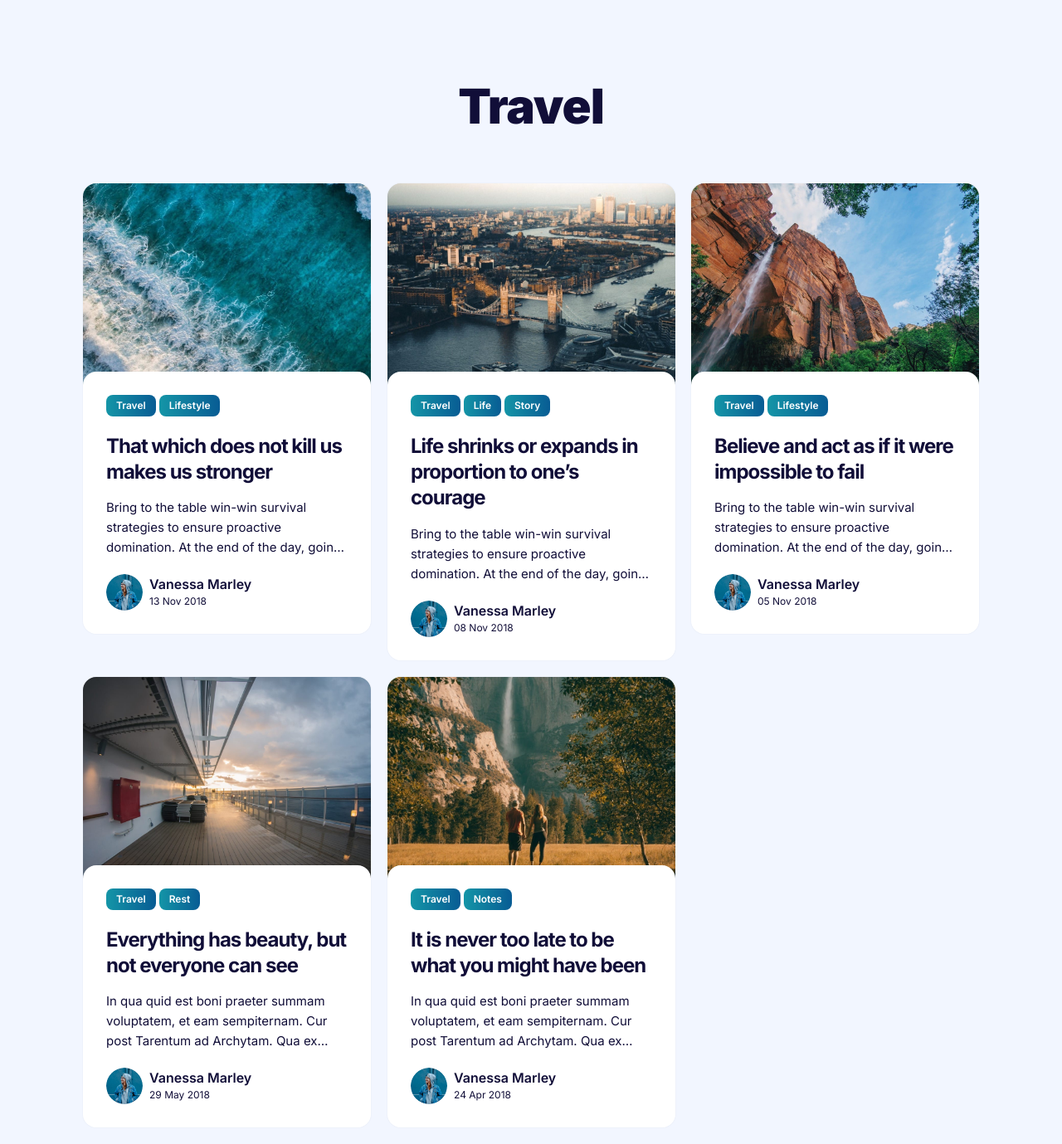
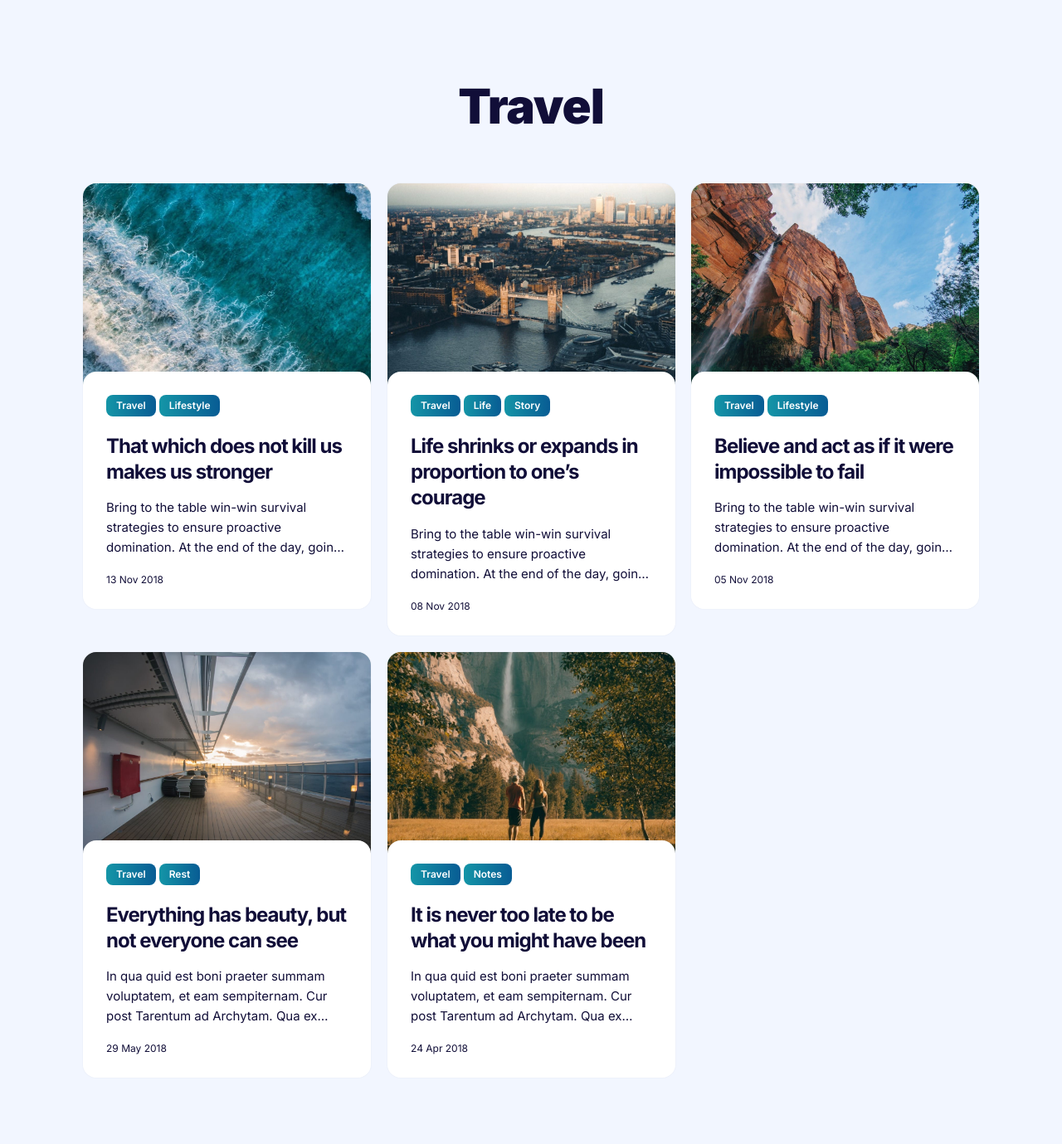
Before and after one commit to annabelstewart/case-studies, a Jekyll site: the page tag/travel/index.html, which Jekyll copies as it is, in a window 1280 px wide. Shown: the whole page at 83% size. Built offline with Jekyll 4.4.1, drawn with Linux system fonts in a browser that asks for light colours; after the commit the page ends 1319 px from its top, so only the background shows below that.

Commit message:
Remove template author references

```diff
--- a/tag/travel/index.html
+++ b/tag/travel/index.html
@@ -158,11 +158,7 @@
                 </p>
 
                 <div class="article__meta">
-                  <div class="article__author-image">
-                    <img loading="lazy" src="/images/avatar.jpg" alt="Vanessa Marley">
-                  </div>
                   <div class="article-info">
-                    <div class="article__author-name">Vanessa Marley</div>
                     <span class="article__date"><time datetime="2018-11-13T12:01:35+00:00">13 Nov 2018</time></span>
                   </div>
                 </div>
@@ -205,11 +201,7 @@
                 </p>
 
                 <div class="article__meta">
-                  <div class="article__author-image">
-                    <img loading="lazy" src="/images/avatar.jpg" alt="Vanessa Marley">
-                  </div>
                   <div class="article-info">
-                    <div class="article__author-name">Vanessa Marley</div>
                     <span class="article__date"><time datetime="2018-11-08T12:01:35+00:00">08 Nov 2018</time></span>
                   </div>
                 </div>
@@ -250,11 +242,7 @@
                 </p>
 
                 <div class="article__meta">
-                  <div class="article__author-image">
-                    <img loading="lazy" src="/images/avatar.jpg" alt="Vanessa Marley">
-                  </div>
                   <div class="article-info">
-                    <div class="article__author-name">Vanessa Marley</div>
                     <span class="article__date"><time datetime="2018-11-05T12:01:35+00:00">05 Nov 2018</time></span>
                   </div>
                 </div>
@@ -295,11 +283,7 @@
                 </p>
 
                 <div class="article__meta">
-                  <div class="article__author-image">
-                    <img loading="lazy" src="/images/avatar.jpg" alt="Vanessa Marley">
-                  </div>
                   <div class="article-info">
-                    <div class="article__author-name">Vanessa Marley</div>
                     <span class="article__date"><time datetime="2018-05-29T15:05:55+00:00">29 May 2018</time></span>
                   </div>
                 </div>
@@ -340,11 +324,7 @@
                 </p>
 
                 <div class="article__meta">
-                  <div class="article__author-image">
-                    <img loading="lazy" src="/images/avatar.jpg" alt="Vanessa Marley">
-                  </div>
                   <div class="article-info">
-                    <div class="article__author-name">Vanessa Marley</div>
                     <span class="article__date"><time datetime="2018-04-24T12:01:35+00:00">24 Apr 2018</time></span>
                   </div>
                 </div>
```
